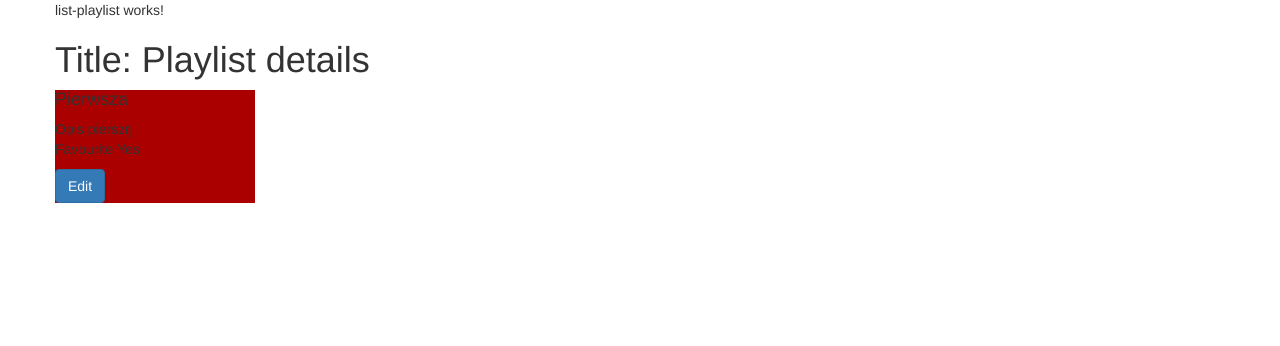
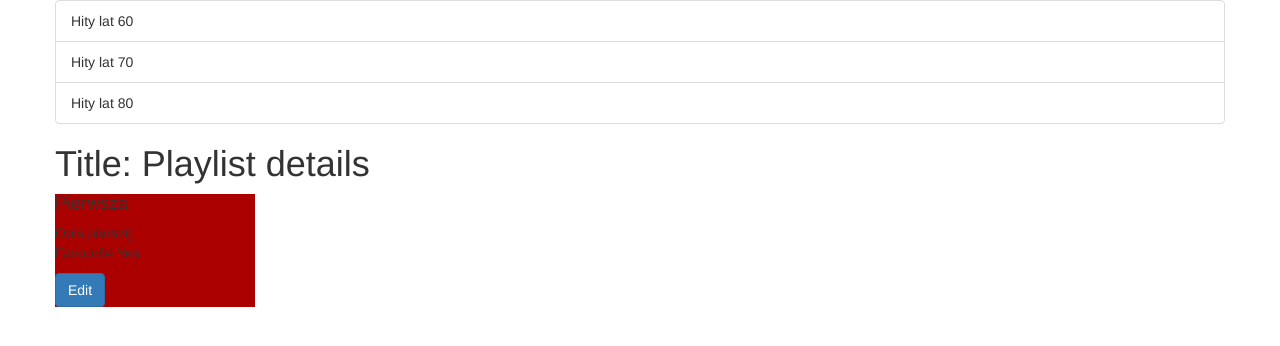
Before and after one commit to j-bogacz/AngularTraining, an Angular app in the folder spotifybart/: page / in a window 1280 px wide. Shown: the top 346 px of the page. Built offline with nearby package versions, Linux system fonts and the light colour scheme.

Commit message:
ngFor  class.active

```diff
--- a/spotifybart/src/app/list-playlist/list-playlist.component.html
+++ b/spotifybart/src/app/list-playlist/list-playlist.component.html
@@ -1,3 +1,7 @@
-<p>
-  list-playlist works!
-</p>
+<ul class="list-group">
+  <li class="list-group-item" *ngFor="let playList of listPlaylist"
+      [class.active]="selected == playList"
+      (click)="selected = playList">
+      {{playList.name}}
+  </li>
+</ul>
--- a/spotifybart/src/app/list-playlist/list-playlist.component.ts
+++ b/spotifybart/src/app/list-playlist/list-playlist.component.ts
@@ -1,4 +1,14 @@
 import { Component, OnInit, ViewEncapsulation } from '@angular/core';
+import {forEach} from "@angular/router/src/utils/collection";
+
+interface Playlist {
+  id: number,
+  name: string,
+  description: string,
+  favourite: boolean,
+  color: string
+  isActive:boolean
+}
 
 @Component({
   selector: 'bart-list-playlist',
@@ -8,9 +18,19 @@ import { Component, OnInit, ViewEncapsulation } from '@angular/core';
 })
 export class ListPlaylistComponent implements OnInit {
 
+  selected: Playlist;
+  listPlaylist: Playlist[] = [
+    {id:1, name:'Hity lat 60', description: "Opis 60", favourite: true, color: "#FF0000", isActive:false},
+    {id:2, name:'Hity lat 70', description: "Opis 70", favourite: false, color: "#CC3400",isActive:false},
+    {id:3, name:'Hity lat 80', description: "Opis 80", favourite: true, color: "#220000", isActive:true}
+  ]
+
   constructor() { }
 
   ngOnInit() {
   }
 
+  SetActive(id:number) {
+    this.listPlaylist
+  }
 }
```
